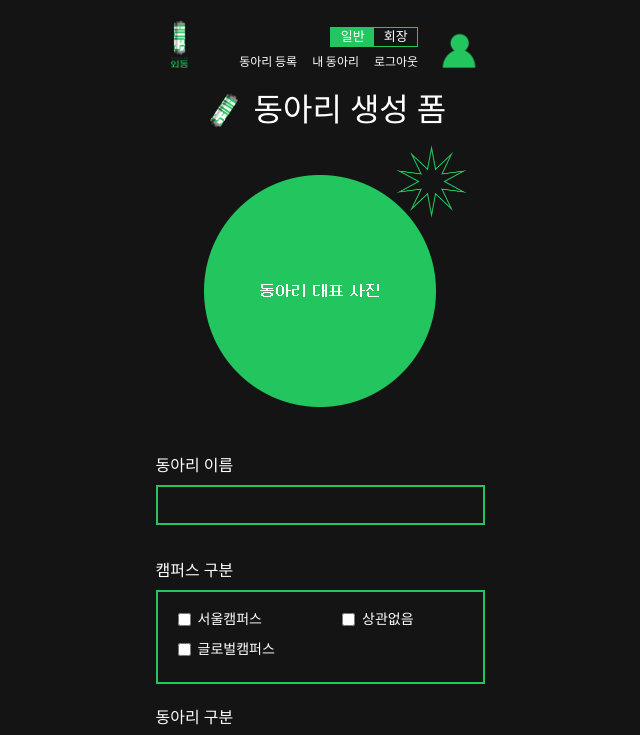
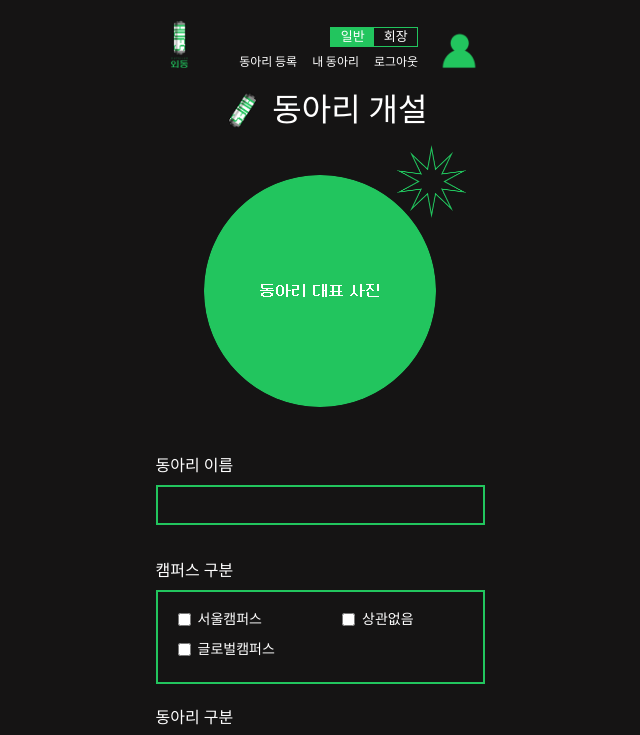
Before and after one commit to hufstory/oedong_front, a React (Create React App) app: page /enroll in a window 1280 px wide. Shown: the top 735 px of the page, without its empty margins (320-960 px from the left). Built offline with nearby package versions, Linux system fonts and the light colour scheme; a small style sheet from the web is missing.

Commit message:
Style: 이미지 업로드

```diff
--- a/src/pages/EnrollClub/EnrollForm.js
+++ b/src/pages/EnrollClub/EnrollForm.js
@@ -33,9 +33,9 @@ const EnrollForm = () => {
       <div className="max-w-[395px] flex flex-row items-start justify-start">
         <label for="file">
           {/* 이미지 클릭하면 파일 업로드되게 */}
-          <div className="ml-[70px] w-[232px] overflow-hidden rounded">
+          <div className="relative mt-[40px] mb-[45px] ml-[70px] w-[232px] h-[232px] overflow-hidden rounded-full">
             <img
-              className="w-[232px] mt-[40px] mb-[45px] object-cover"
+              className="absolute object-cover w-full h-full"
               src={imgFile ? imgFile : clubimagedefault}
               alt="setimage"
             />
--- a/src/pages/EnrollClub/FormHeader.js
+++ b/src/pages/EnrollClub/FormHeader.js
@@ -4,7 +4,7 @@ const FormHeader = () => {
   return (
     <div className="container max-w-[395px] w-screen h-[50px] mx-auto flex flex-row items-center justify-center bg-main-black">
       <img className="h-[60px]" src={smallsublogo} alt="logo" />
-      <p className="text-white text-[32px] font-main">동아리 생성 폼</p>
+      <p className="text-white text-[32px] font-main">동아리 개설</p>
     </div>
   );
 };
```
